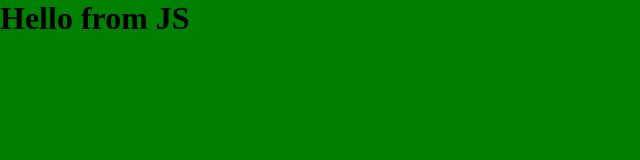
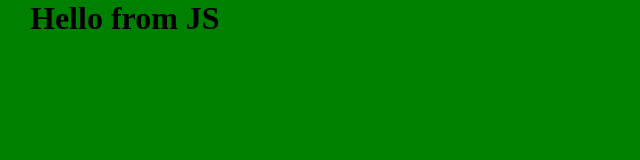
Before and after one commit to dansandersss/resumeee, a plain HTML site: page index.html in a window 1280 px wide. Shown: the whole page, without its empty margins (0-640 px from the left). Drawn offline with Linux system fonts and the light colour scheme.

Commit message:
Update index.html

```diff
--- a/index.html
+++ b/index.html
@@ -7,8 +7,8 @@
   <title>Git Training</title>
   <style>
     *{
-      margin: 0;
-      padding: 0;
+      margin: 0 auto;
+      padding: 0 0 0 10px;
     }
   </style>
 </head>
```
